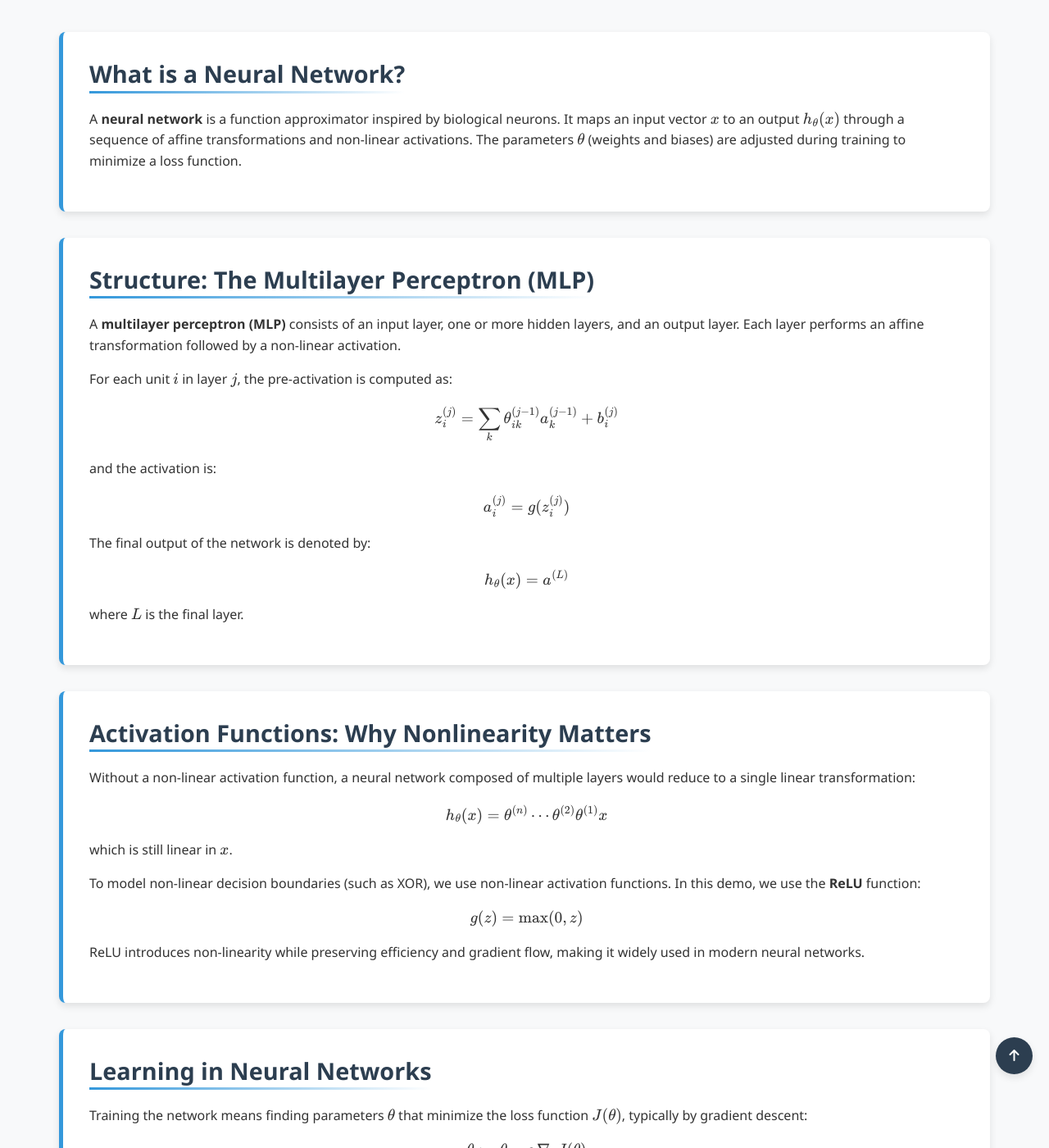
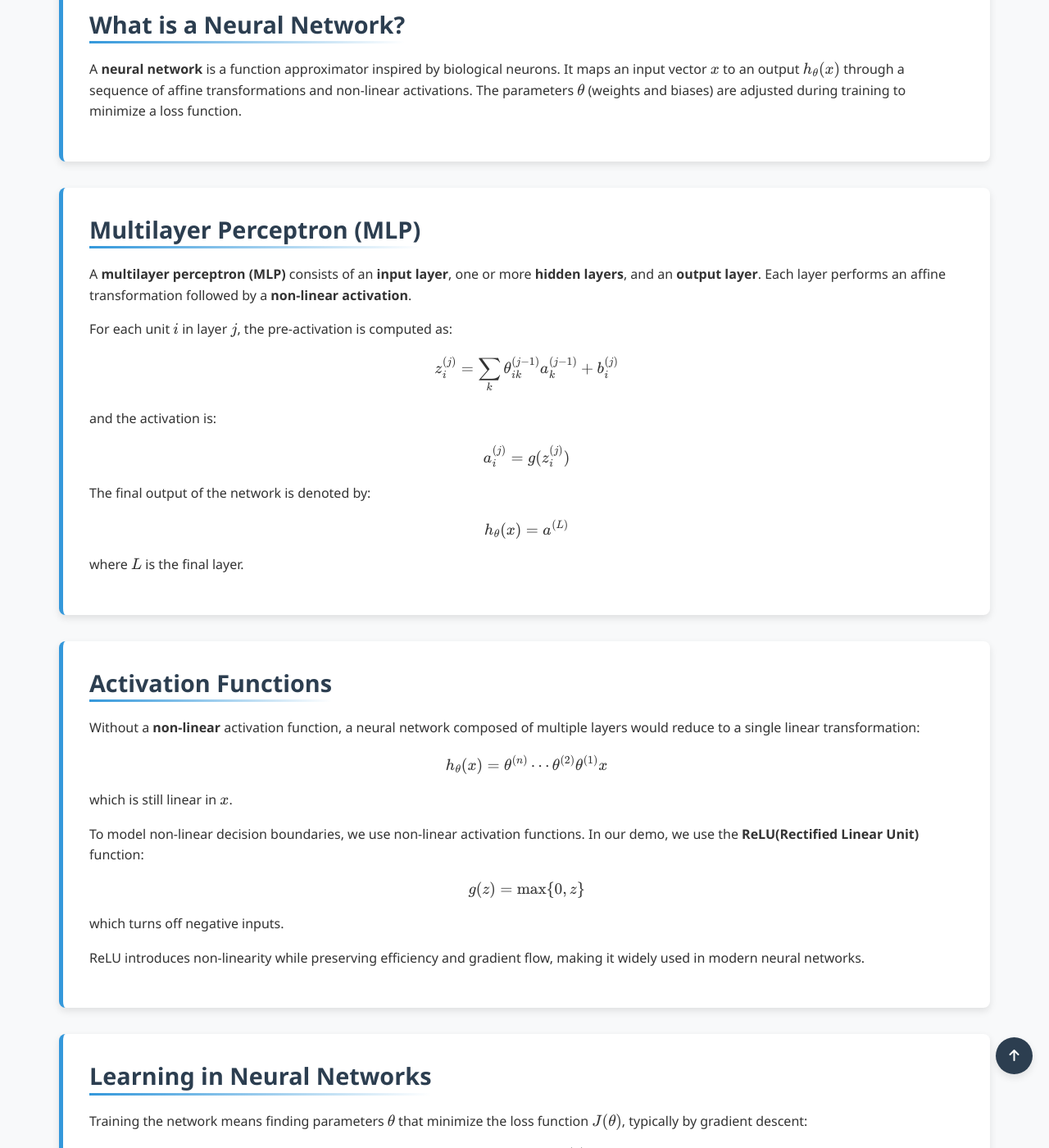
Before and after one commit to Yusukey01/yusukey01.github.io, a Jekyll site: the page built from Mathematics/Machine_learning/neural_networks.html, in a window 1280 px wide and 1400 px high, scrolled down 691 px. Shown: the whole window at 82% size. Built offline with Jekyll 4.4.1, drawn with Linux system fonts in a browser that asks for light colours; some of the changed text lies outside the part shown.

Commit message:
update V-4 NNs demo

```diff
--- a/Mathematics/Machine_learning/neural_networks.html
+++ b/Mathematics/Machine_learning/neural_networks.html
@@ -15,8 +15,8 @@ uses_python: false
 
         <div class="topic-nav">
             <a href="#intro">What is a Neural Network?</a>
-            <a href="#structure">Structure: The Multilayer Perceptron (MLP)</a>
-            <a href="#activation">Activation Functions: Why Nonlinearity Matters</a>
+            <a href="#structure">Multilayer Perceptron (MLP)</a>
+            <a href="#activation">Activation Functions</a>
             <a href="#learning">Learning in Neural Networks</a>
             <a href="#demo">Neural Networks Demo</a>
         </div>
@@ -34,10 +34,11 @@ uses_python: false
             </section>
 
             <section id="structure" class="section-content">
-                <h2>Structure: The Multilayer Perceptron (MLP)</h2>
+                <h2>Multilayer Perceptron (MLP)</h2>
                 <p>
-                    A <strong>multilayer perceptron (MLP)</strong> consists of an input layer, one or more hidden layers, and
-                    an output layer. Each layer performs an affine transformation followed by a non-linear activation.
+                    A <strong>multilayer perceptron (MLP)</strong> consists of an <strong>input layer</strong>, one or more
+                    <strong>hidden layers</strong>, and an <strong>output layer</strong>. Each layer performs an affine
+                    transformation followed by a <strong>non-linear activation</strong>.
                 </p>
                 <p>
                     For each unit \( i \) in layer \( j \), the pre-activation is computed as:
@@ -59,9 +60,9 @@ uses_python: false
             </section>
 
             <section id="activation" class="section-content">
-                <h2>Activation Functions: Why Nonlinearity Matters</h2>
+                <h2>Activation Functions</h2>
                 <p>
-                    Without a non-linear activation function, a neural network composed of multiple layers would reduce to a
+                    Without a <strong>non-linear</strong> activation function, a neural network composed of multiple layers would reduce to a
                     single linear transformation:
                     \[
                     h_\theta(x) = \theta^{(n)} \cdots \theta^{(2)} \theta^{(1)} x
@@ -69,11 +70,12 @@ uses_python: false
                     which is still linear in \( x \).
                 </p>
                 <p>
-                    To model non-linear decision boundaries (such as XOR), we use non-linear activation functions. In this demo,
-                    we use the <strong>ReLU</strong> function:
+                    To model non-linear decision boundaries, we use non-linear activation functions. In our demo,
+                    we use the <strong>ReLU(Rectified Linear Unit)</strong> function:
                     \[
-                    g(z) = \max(0, z)
+                    g(z) = \max\{0, z\}
                     \]
+                    which turns off negative inputs.
                 </p>
                 <p>
                     ReLU introduces non-linearity while preserving efficiency and gradient flow, making it widely used
@@ -90,13 +92,15 @@ uses_python: false
                     \[
                     \theta := \theta - \alpha \nabla_\theta J(\theta)
                     \]
+                    where \(\alpha\) is a learning rate (step size).
                 </p>
+
                 <p>
                     Gradients are computed efficiently using <strong>backpropagation</strong>, applying the chain rule
                     from output to input layers.
                 </p>
                 <p>
-                    This demo uses <strong>mini-batch gradient descent</strong>, which updates weights using a random
+                    Our demo uses <strong>mini-batch gradient descent</strong>, which updates weights using a random
                     subset of training samples at each step. This improves efficiency and generalization.
                 </p>
             </section>
```
Also changed, not shown: other parts of Mathematics/Machine_learning/neural_networks.html (+7 -4 lines), Mathematics/Machine_learning/ml.html (+12 -6 lines).
